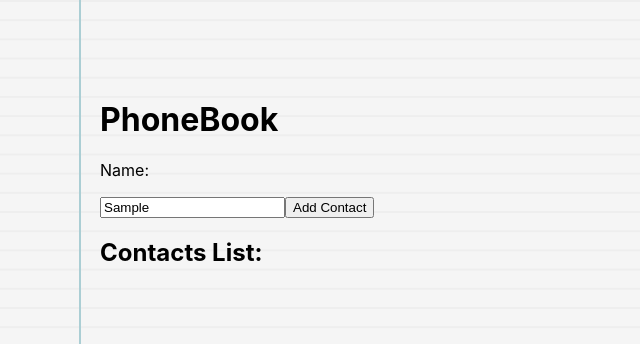
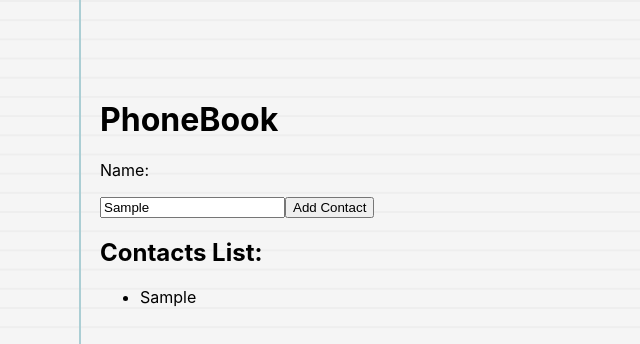
Before and after one commit to Nepalcem/goit-react-hw-02-phonebook, a React (Create React App) app: page / in a window 1280 px wide. Both pictures are taken after typing "Sample" into the empty fields and a click on the button "Add Contact". Shown: the top 344 px of the page, without its empty margins (0-640 px from the left). Built offline with nearby package versions, Linux system fonts and the light colour scheme.

Commit message:
basic form

```diff
--- a/src/components/App.jsx
+++ b/src/components/App.jsx
@@ -1,4 +1,6 @@
 import React, { Component } from 'react';
+import { nanoid } from 'nanoid';
+import ContactsList from './contactsList/ContactsList';
 
 export default class App extends Component {
   state = {
@@ -6,17 +8,24 @@ export default class App extends Component {
     name: '',
   };
 
-  handleChange = e => {
-    const { name, value } = e.currentTarget;
-    this.setState({
-      [name]: value,
-    });
-  };
+  // handleChange = e => {
+  //   const { name, value } = e.currentTarget;
+  //   this.setState({
+  //     [name]: value,
+  //   });
+  // };
 
   submitHandler = e => {
     e.preventDefault();
-    console.log(this.state);
-  };
+    const userObj = {
+      id: nanoid(),
+      name: e.target.elements.name.value,
+    };
+    this.setState(prevState => ({
+      contacts: [...prevState.contacts, userObj],
+    }));
+  }
+
 
   render() {
     return (
@@ -31,14 +40,14 @@ export default class App extends Component {
               pattern="^[a-zA-Zа-яА-Я]+(([' -][a-zA-Zа-яА-Я ])?[a-zA-Zа-яА-Я]*)*$"
               title="Name may contain only letters, apostrophe, dash and spaces. For example Adrian, Jacob Mercer, Charles de Batz de Castelmore d'Artagnan"
               required
-              onChange={this.handleChange}
+              // onChange={this.handleChange}
             />
           </label>
           <button type="submit">Add Contact</button>
         </form>
         <div className="contacts">
           <h2>Contacts List:</h2>
-          <ul className="contacts__list"></ul>
+          <ContactsList contacts={this.state.contacts}></ContactsList>
         </div>
       </div>
     );
--- /dev/null
+++ b/src/components/contactsList/ContactsList.jsx
@@ -0,0 +1,13 @@
+import React from 'react';
+
+const ContactsList = ({ contacts }) => {
+  return (
+    <ul>
+      {contacts.map(({ name, id }) => (
+        <li key={id}>{name}</li>
+      ))}
+    </ul>
+  );
+};
+
+export default ContactsList;
```
